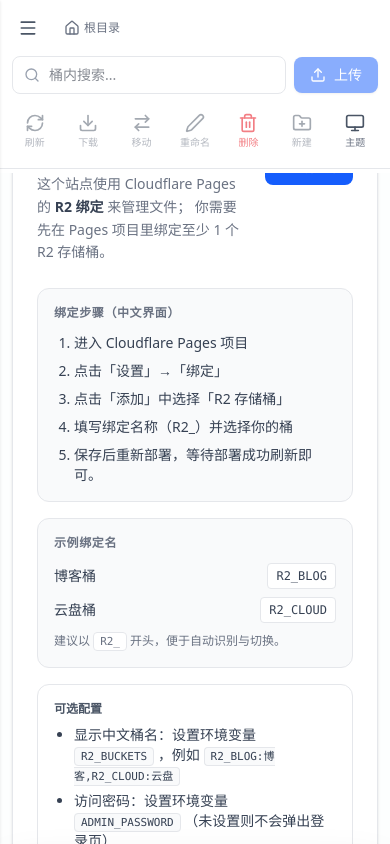
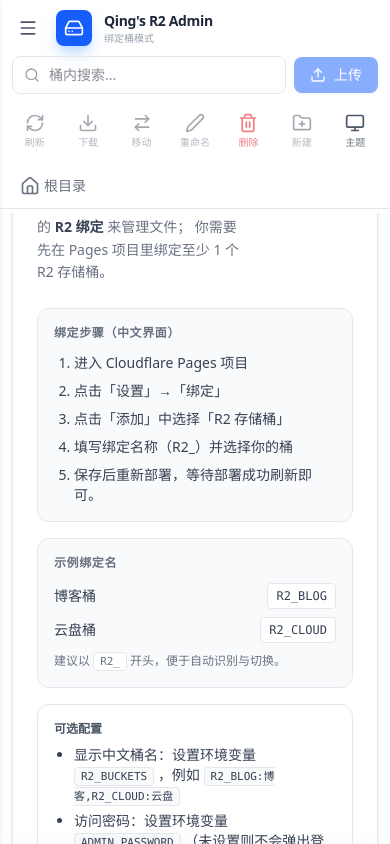
Before and after one commit to wangqing176176-a11y/R2-ADMIN, a Next.js app: page / in a window 390 px wide. Built offline with nearby package versions, Linux system fonts and the light colour scheme.

Commit message:
更新 page.tsx

```diff
--- a/app/page.tsx
+++ b/app/page.tsx
@@ -2188,7 +2188,7 @@
         {/* 顶部工具栏 */}
         <div className="border-b border-gray-200 bg-white shrink-0 dark:border-gray-800 dark:bg-gray-900">
           {/* 桌面端：保持原布局 */}
-          <div className="hidden md:flex h-16 border-b-0 items-center px-6 gap-6">
+          <div className="hidden md:flex h-16 border-b-0 items-center px-4 gap-6">
             <div className="flex items-center gap-2">
               <button
                 onClick={() => selectedBucket && fetchFiles(selectedBucket, path)}
@@ -2315,7 +2315,7 @@
           </div>
 
           {/* 桌面端：面包屑单独一行显示，避免被按钮挤压 */}
-          <div className="hidden md:flex items-start gap-1 px-6 py-2 border-t border-gray-100 bg-white dark:border-gray-800 dark:bg-gray-900">
+          <div className="hidden md:flex items-start gap-1 px-4 py-2 border-t border-gray-100 bg-white dark:border-gray-800 dark:bg-gray-900">
             <div className="flex flex-wrap items-center gap-1 text-sm text-gray-600 dark:text-gray-300">
               <button
                 onClick={() => {
@@ -2324,8 +2324,8 @@
                 }}
                 className="hover:bg-gray-100 px-2 py-1 rounded-md transition-colors text-gray-500 flex items-center gap-1 dark:text-gray-300 dark:hover:bg-gray-800"
               >
-                <Home className="w-4 h-4" />
-                <span className="text-xs font-medium text-gray-600 dark:text-gray-300">根目录</span>
+                <Home className="w-5 h-5" />
+                <span className="text-sm font-medium text-gray-600 dark:text-gray-300">根目录</span>
               </button>
               {path.length > 0 && <ChevronRight className="w-4 h-4 text-gray-300 shrink-0 dark:text-gray-600" />}
               {path.map((folder, idx) => (
@@ -2353,32 +2353,13 @@
               >
                 <Menu className="w-5 h-5" />
               </button>
-              <div className="flex-1 overflow-x-auto">
-                <div className="flex items-center gap-1 min-w-max text-sm text-gray-600 dark:text-gray-300">
-                  <button
-                    onClick={() => {
-                      setPath([]);
-                      setSearchTerm("");
-                    }}
-                    className="hover:bg-gray-100 p-2 rounded-md transition-colors text-gray-500 flex items-center gap-1 dark:text-gray-300 dark:hover:bg-gray-800"
-                  >
-                    <Home className="w-4 h-4" />
-                    <span className="text-xs font-medium">根目录</span>
-                  </button>
-                  {path.length > 0 && <ChevronRight className="w-4 h-4 text-gray-300 shrink-0 dark:text-gray-600" />}
-                  {path.map((folder, idx) => (
-                    <React.Fragment key={idx}>
-                      <button
-                        onClick={() => handleBreadcrumbClick(idx)}
-                        className="hover:text-blue-600 hover:bg-blue-50 px-2 py-1 rounded-md transition-colors font-medium whitespace-nowrap dark:hover:text-blue-200 dark:hover:bg-blue-950/30"
-                      >
-                        {folder}
-                      </button>
-                      {idx < path.length - 1 && (
-                        <ChevronRight className="w-4 h-4 text-gray-300 shrink-0 dark:text-gray-600" />
-                      )}
-                    </React.Fragment>
-                  ))}
+              <div className="flex items-center gap-3 min-w-0">
+                <div className="w-9 h-9 bg-blue-600 rounded-lg flex items-center justify-center text-white shadow-blue-200 shadow-lg dark:shadow-blue-950/40 shrink-0">
+                  <HardDrive className="w-5 h-5" />
+                </div>
+                <div className="min-w-0">
+                  <div className="font-bold text-sm tracking-tight text-gray-800 truncate dark:text-gray-100">Qing&apos;s R2 Admin</div>
+                  <div className="text-[10px] text-gray-400 font-medium dark:text-gray-400">绑定桶模式</div>
                 </div>
               </div>
             </div>
@@ -2495,6 +2476,36 @@
                 <span className="text-[10px] leading-none text-gray-500 dark:text-gray-400">主题</span>
               </button>
             </div>
+
+            {/* 移动端：面包屑移动到功能区下方、文件列表上方 */}
+            <div className="pt-1">
+              <div className="flex flex-wrap items-center gap-1 text-sm text-gray-600 dark:text-gray-300">
+                <button
+                  onClick={() => {
+                    setPath([]);
+                    setSearchTerm("");
+                  }}
+                  className="hover:bg-gray-100 px-2 py-1 rounded-md transition-colors text-gray-500 flex items-center gap-1 dark:text-gray-300 dark:hover:bg-gray-800"
+                >
+                  <Home className="w-5 h-5" />
+                  <span className="text-sm font-medium">根目录</span>
+                </button>
+                {path.length > 0 && <ChevronRight className="w-4 h-4 text-gray-300 shrink-0 dark:text-gray-600" />}
+                {path.map((folder, idx) => (
+                  <React.Fragment key={idx}>
+                    <button
+                      onClick={() => handleBreadcrumbClick(idx)}
+                      className="hover:text-blue-600 hover:bg-blue-50 px-2 py-1 rounded-md transition-colors font-medium whitespace-nowrap dark:hover:text-blue-200 dark:hover:bg-blue-950/30"
+                    >
+                      {folder}
+                    </button>
+                    {idx < path.length - 1 && (
+                      <ChevronRight className="w-4 h-4 text-gray-300 shrink-0 dark:text-gray-600" />
+                    )}
+                  </React.Fragment>
+                ))}
+              </div>
+            </div>
           </div>
         </div>
 
@@ -2510,7 +2521,7 @@
 
         {/* 文件列表 */}
         <div
-          className={`flex-1 overflow-y-auto p-3 md:p-6 bg-gray-50/30 dark:bg-gray-950/25 ${loading ? "pointer-events-none" : ""}`}
+          className={`flex-1 overflow-y-auto p-3 md:p-4 bg-gray-50/30 dark:bg-gray-950/25 ${loading ? "pointer-events-none" : ""}`}
           onClick={() => {
             setSelectedItem(null);
           }}
```
